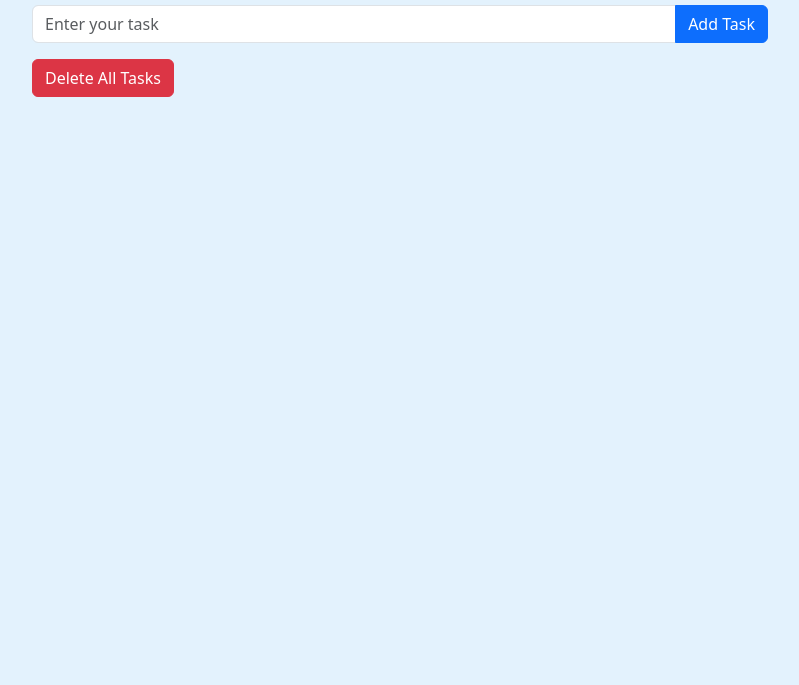
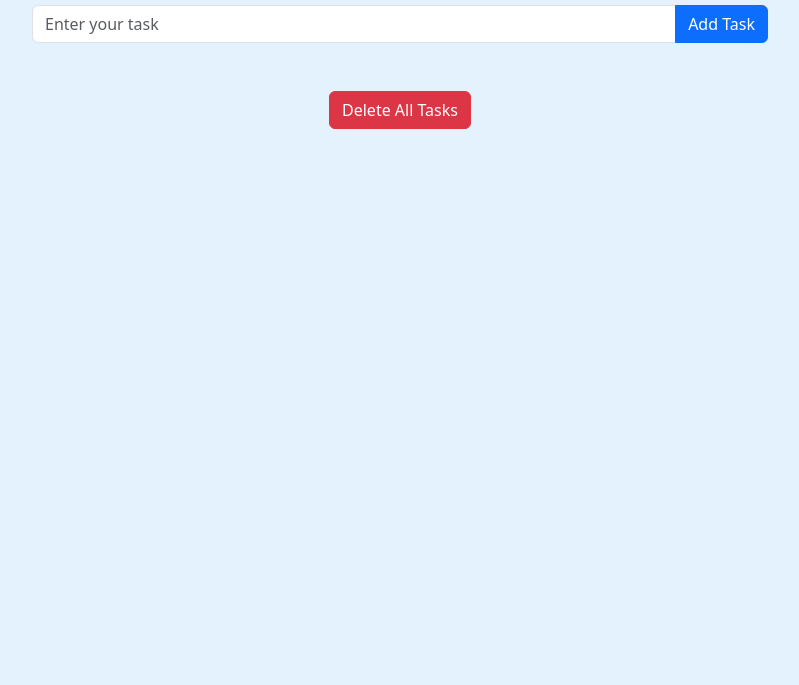
Before and after one commit to krishnaalalchaudhary/TodoSoftware, a plain HTML site: page index.html in a window 1280 px wide. Shown: the part 115-800 px from the top of the page, without its empty margins (240-1039 px from the left). Drawn offline with nearby package versions, Linux system fonts and the light colour scheme.

Commit message:
Update index.html

```diff
--- a/index.html
+++ b/index.html
@@ -34,13 +34,18 @@
                     <input type="text" id="taskInput" class="form-control" placeholder="Enter your task">
                     <button class="btn btn-primary" id="addTaskBtn">Add Task</button>
                 </div>
-                <button class="btn btn-danger mt-3" id="deleteAllBtn">Delete All Tasks</button>
             </div>
         </div>
 
         <div class="row">
             <div class="col-md-8 offset-md-2">
                 <div id="taskList"></div>
+            </div>
+        </div>
+
+        <div class="row mt-4">
+            <div class="col-md-8 offset-md-2 text-center">
+                <button class="btn btn-danger" id="deleteAllBtn">Delete All Tasks</button>
             </div>
         </div>
     </div>
```
